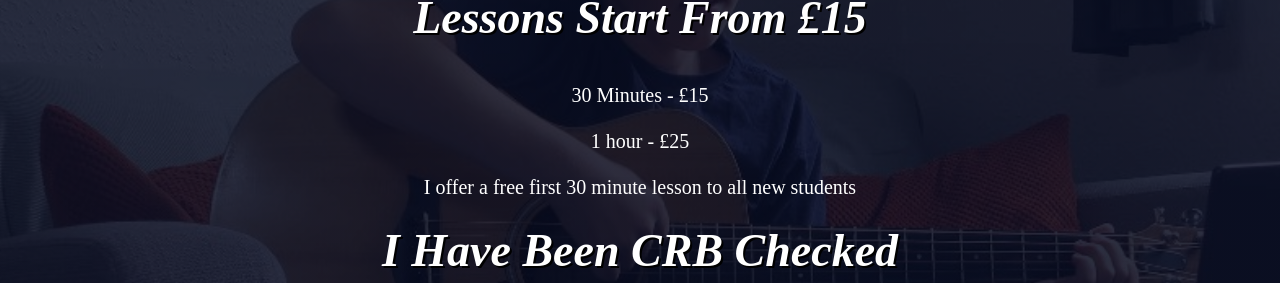
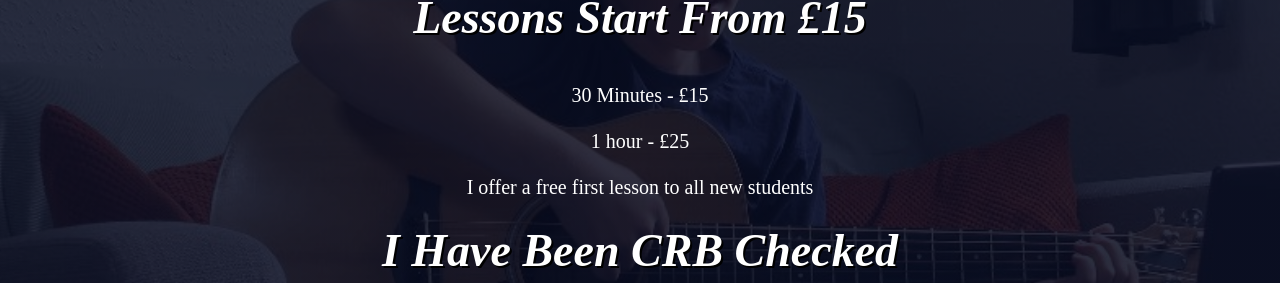
Before and after one commit to Joeeeeca/Guitar-lessons-in-sale, a plain HTML site: page My-lessons.html in a window 1280 px wide. Shown: the part 458-741 px from the top of the page. Drawn offline with Linux system fonts and the light colour scheme; a web font is replaced by a local one.

Commit message:
Update My-lessons.html

```diff
--- a/My-lessons.html
+++ b/My-lessons.html
@@ -74,7 +74,7 @@
 <p class="third-para">
   30 Minutes - £15 <br><br>
   1 hour - £25 <br><br>
-  I offer a free first 30 minute lesson to all new students
+  I offer a free first lesson to all new students
 </p>
 
 <h2 class="lessons-subheading">I Have Been CRB Checked</h2>
```
